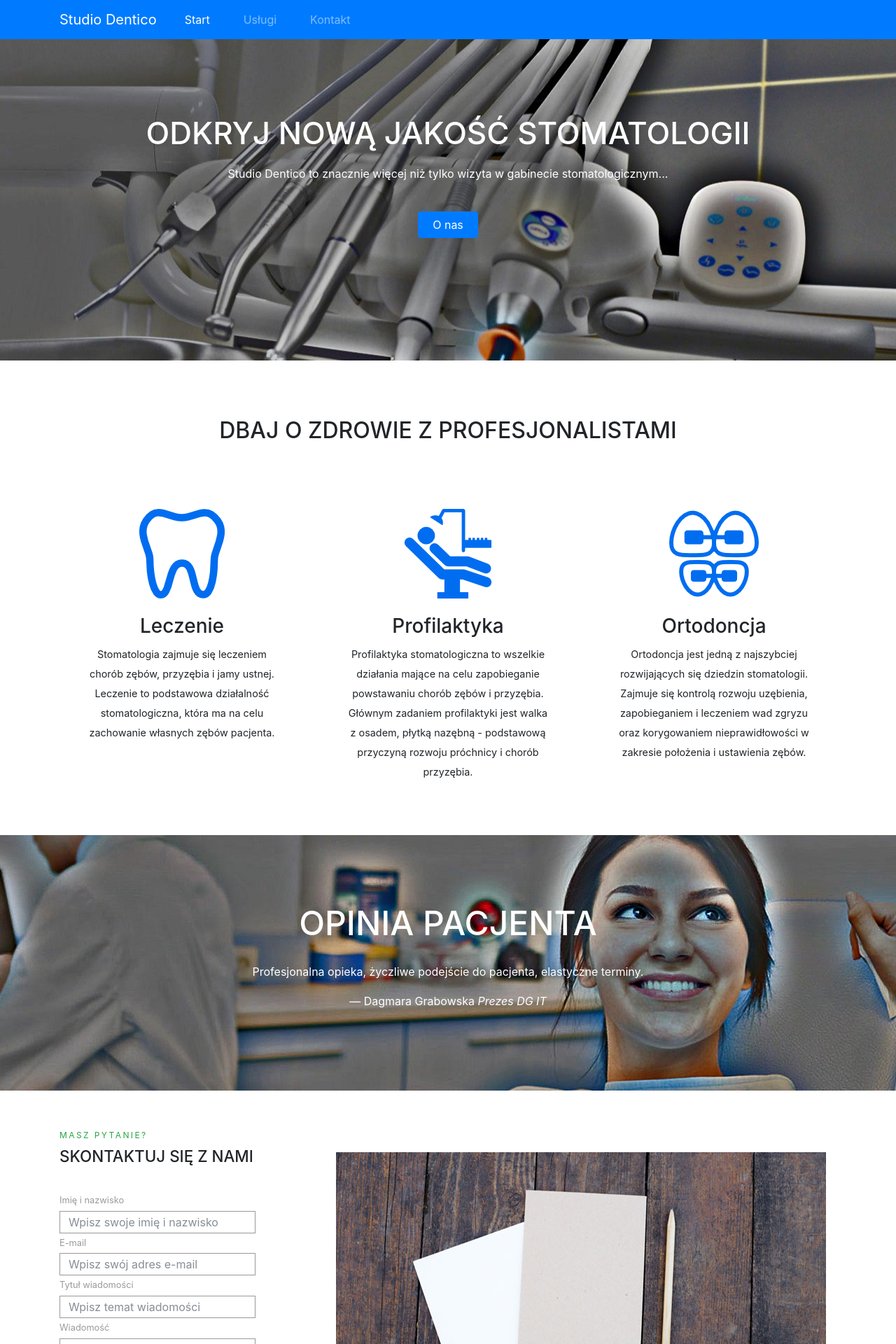
After one commit to maruleq/StudioDentico, a PHP site: page /index.php in a window 1280 px wide. The commit adds this page. Shown: the top 1920 px of the page at 70% size. Run offline with PHP 8.4, Linux system fonts and the light colour scheme.

Commit message:
0.1.4.
Usprawnienia

```diff
--- /dev/null
+++ b/footer.php
@@ -0,0 +1,48 @@
+		<!-- Stopka -->
+		<footer class="text-white site-footer"> <!-- site-footer to własna definicja klasy -->
+			<div class="container">
+				<div class="row">
+					<!-- Pierwsza kolumna -->
+					<div class="col-md-3 footer-first-col"> <!-- footer-first-col to własna definicja klasy -->
+						<ul class="list-unstyled">
+							<li>
+								<i class="fa fa-home text-info" aria-hidden="true"></i></br>Centrum Stomatologii Estetycznej</br>ul. Palowicka 2</br>44-230 Bełk
+							</li>
+							<li>
+								<i class="fa fa-phone text-info" aria-hidden="true"></i>+48 730 638 318
+							</li>
+							<li>
+								<i class="fa fa-clock-o text-info" aria-hidden="true"></i>Pn.-Pt. 8:00-20:00
+							</li>
+							<li>
+								<i class="fa fa-envelope text-info" aria-hidden="true"></i>stomatolog@studiodentico.pl
+							</li>
+						</ul>
+					</div>
+					<!-- Druga kolumna jest pusta jako rezerwowa -->
+					<div class="col-md-3 footer-second-col"> <!-- footer-second-col to własna definicja klasy -->
+
+					</div>
+					<!-- Trzecia kolumna zawiera mapkę Google-->
+					<div class="col-md-6">
+						<div class="google-maps">
+							<iframe src="https://www.google.com/maps/embed?pb=!1m18!1m12!1m3!1d2557.683968895397!2d18.707170315905834!3d50.129635418309704!2m3!1f0!2f0!3f0!3m2!1i1024!2i768!4f13.1!3m3!1m2!1s0x47114aeff5b1b5f5%3A0x566653461bdcf79a!2sPalowicka+2%2C+44-237+Be%C5%82k!5e0!3m2!1spl!2spl!4v1518465629213" width="600" height="300" frameborder="0" style="border:0;" allowfullscreen></iframe>
+						</div>
+					</div>
+				</div>
+			</div>
+		</footer>
+
+		<!-- Prawa autorskie na dolnym pasku stopki -->
+		<section class="text-center text-white bg-primary copyright"> <!-- copyright to własna definicja klasy -->
+			<div class="container">
+				&copy; Copyright 2018 Studio Dentico
+				<span class="mt-2 d-block copyright-designed">Designed by Marek Grabowski</span>
+			</div>
+		</section>
+
+	<!-- Ładowanie bibliotek -->
+	<script src="js/jquery-3.2.1.slim.min.js"></script>
+	<script src="js/bootstrap.bundle.min.js"></script>
+	</body>
+</html>
--- /dev/null
+++ b/header.php
@@ -0,0 +1,42 @@
+<!DOCTYPE html>
+<html>
+	<head>
+		<meta charset="UTF-8">
+		<title>Studio Dentico - Projekt</title>
+		<meta name="robots" content="noindex,follow"/>
+		<meta name="viewport" content="width=device-width, initial-scale=1.0">
+		<meta name="keywords" content="studio dentico, stomatologia, ortodoncja, profilaktyka, leczenie" />
+		<meta http-equiv="X-UA-Compatible" content="IE=edge,chrome=1" />
+		<link rel="stylesheet" href="style/bootstrap.min.css">
+		<link rel="stylesheet" href="style/font-awesome.min.css">
+		<link rel="stylesheet" href="style/custom.css">
+	</head>
+
+	<body>
+		<!-- Pasek górnego menu -->
+		<nav class="navbar navbar-dark navbar-expand-md bg-primary">
+			<div class="container">
+				<a href="index.php" class="navbar-brand">Studio Dentico</a>
+				<!-- Przycisk menu aktywny na małych urzdzeniach -->
+				<button class="navbar-toggler" type="button" data-toggle="collapse" data-target="#navContent">
+					<span class="navbar-toggler-icon"></span>
+				</button>
+				<!-- Górne menu umieszczone na pasku z podświetlonym aktualnym linkiem -->
+				<div class="collapse navbar-collapse" id="navContent">
+					<div class="navbar-nav">
+						<a href="index.php" class="nav-item nav-link active">Start</a>
+						<a href="#" class="nav-item nav-link">Usługi</a>
+						<a href="#" class="nav-item nav-link">Kontakt</a>
+					</div>
+				</div>
+			</div>
+		</nav>
+
+		<!-- Nagłówek: tekst + obraz + link do strony informacyjnej -->
+		<div class="jumbotron jumbotron-fluid text-white text-center top">
+			<div class="container">
+				<h1 class="text-uppercase top-header">Odkryj nową jakość stomatologii</h1>
+				<p class="top-text">Studio Dentico to znacznie więcej niż tylko wizyta w gabinecie stomatologicznym...</p>
+				<button class="btn btn-primary text-white top-button">O nas</button>
+			</div>
+		</div>
--- /dev/null
+++ b/index.php
@@ -0,0 +1,85 @@
+<?php
+	// Załadowanie nagłówka strony
+	require ("header.php");
+?>
+
+		<!-- Wprowadzenie na stronie startowej-->
+		<section class="introduction"> <!-- introduction to łasna definicja klasy -->
+			<h2 class="text-center text-uppercase introduction-header">Dbaj o zdrowie z profesjonalistami</h2>
+			<br/>
+			<div class="container">
+				<div class="row">
+					<div class="col-md"> <!-- Ikona nr 1 -->
+						<div class="introduction-item text-center">
+							<img src="images/tooth.png" alt="toth">
+							<h3 class="introduction-item-header">Leczenie</h3>
+							<p>Stomatologia zajmuje się leczeniem chorób zębów, przyzębia i jamy ustnej. Leczenie to podstawowa działalność stomatologiczna, która ma na celu zachowanie własnych zębów pacjenta.</p>
+						</div>
+					</div>
+					<div class="col-md"> <!-- Ikona nr 2 -->
+						<div class="introduction-item text-center">
+							<img src="images/dentist.png" alt="dentist">
+							<h3 class="introduction-item-header">Profilaktyka</h3>
+							<p>Profilaktyka stomatologiczna to wszelkie działania mające na celu zapobieganie powstawaniu chorób zębów i przyzębia. Głównym zadaniem profilaktyki jest walka z osadem, płytką nazębną - podstawową przyczyną rozwoju próchnicy i chorób przyzębia.</p>
+						</div>
+					</div>
+					<div class="col-md"> <!-- Ikona nr 3 -->
+						<div class="introduction-item text-center">
+							<img src="images/dentdevice.png" alt="dentdevice">
+							<h3 class="introduction-item-header">Ortodoncja</h3>
+							<p>Ortodoncja jest jedną z  najszybciej rozwijających się dziedzin stomatologii. Zajmuje się kontrolą rozwoju uzębienia, zapobieganiem i leczeniem wad zgryzu oraz korygowaniem nieprawidłowości w zakresie położenia i ustawienia zębów.</p>
+						</div>
+					</div>
+				</div>
+			</div>
+		</section>
+
+		<!-- Opinia klienta na stronie startowej -->
+		<section class="testimonial"> <!-- testimonial to własna definicja klasy -->
+			<div class="container">
+				<div class="text-center text-white testimonial-content m-auto">
+					<h2 class="text-uppercase testimonial-header">Opinia pacjenta</span></h2>
+					<blockquote class="blockquote">
+						<p class="testimonial-text">Profesjonalna opieka, życzliwe podejście do pacjenta, elastyczne terminy.</p>
+						<footer class="blockquote-footer text-white">Dagmara Grabowska <cite title="Pacjentka">Prezes DG IT</cite></footer>
+					</blockquote>
+				</div>
+			</div>
+		</section>
+
+		<!-- Formularz kontaktowy na stronie startowej -->
+		<section class="write-to-us"> <!-- write-to-us to własna definicja klasy -->
+			<div class="container">
+				<div class="row">
+					<!-- Pierwsza kolumna - formularz -->
+					<div class="col-md-4">
+						<div class="write-to-us-left">
+						<span class="text-uppercase text-success page-label">Masz pytanie?</span>
+						<h2 class="text-uppercase write-to-us-header">Skontaktuj się z nami</h2>
+						<form method="post" action="kontakt_proc.php">
+							<label for="name" class="form-control-label">Imię i nazwisko</label>
+							<input type="text" id="name" placeholder="Wpisz swoje imię i nazwisko" class="form-control">
+							<label for="email" class="form-control-label">E-mail</label>
+							<input type="email" id="email" placeholder="Wpisz swój adres e-mail" class="form-control">
+							<label for="msg_title" class="form-control-label">Tytuł wiadomości</label>
+							<input type="text" id="msg_title" placeholder="Wpisz temat wiadomości" class="form-control">
+							<label for="message" class="form-control-label">Wiadomość</label>
+							<textarea id="message" cols="30" rows="5" placeholder="Wpisz treść wiadomości" class="form-control"></textarea>
+							<button class="btn btn-success">Wyślij wiadomość</button>
+						</form>
+						<br/>
+						</div>
+					</div>
+					<!-- Druga kolumna - obraz -->
+					<div class="col-md-8 text-center m-auto">
+						<img class="img-fluid" src="images/message.jpg" alt="message">
+					</div>
+				</div>
+			</div>
+		</section>
+
+
+<?php
+	// Załadowanie stopki strony
+	require ("footer.php");
+?>
--- a/style/custom.css
+++ b/style/custom.css
@@ -21,7 +21,7 @@ p {
 /** Top **/
 .top {
 	padding: 110px 0 175px;
-	background-image: url('../images/denttools2.jpg');
+	background-image: url('../images/denttools.jpg');
 	background-position: 50% 50%;
 	background-repeat: no-repeat;
 }
@@ -59,7 +59,7 @@ p {
 /** Opinie **/
 .testimonial {
 	padding: 100px 0;
-	background-image: url('../images/pacjent1.jpg');
+	background-image: url('../images/pacjent.jpg');
 	background-position: 50% 50%;
 	background-repeat: no-repeat;
 }
```
Also changed, not shown: email_success.php (added, +17 -0 lines), error.php (added, +17 -0 lines), kontakt_proc.php (added, +46 -0 lines), images/denttools.jpg, images/denttools2.jpg (deleted), images/denttools_oryg.jpg (added), images/mapa.jpg (deleted), images/pacjent.jpg, images/pacjent1.jpg (deleted), images/pacjent_oryg.jpg (added), index_stary.php (renamed from index.html).
